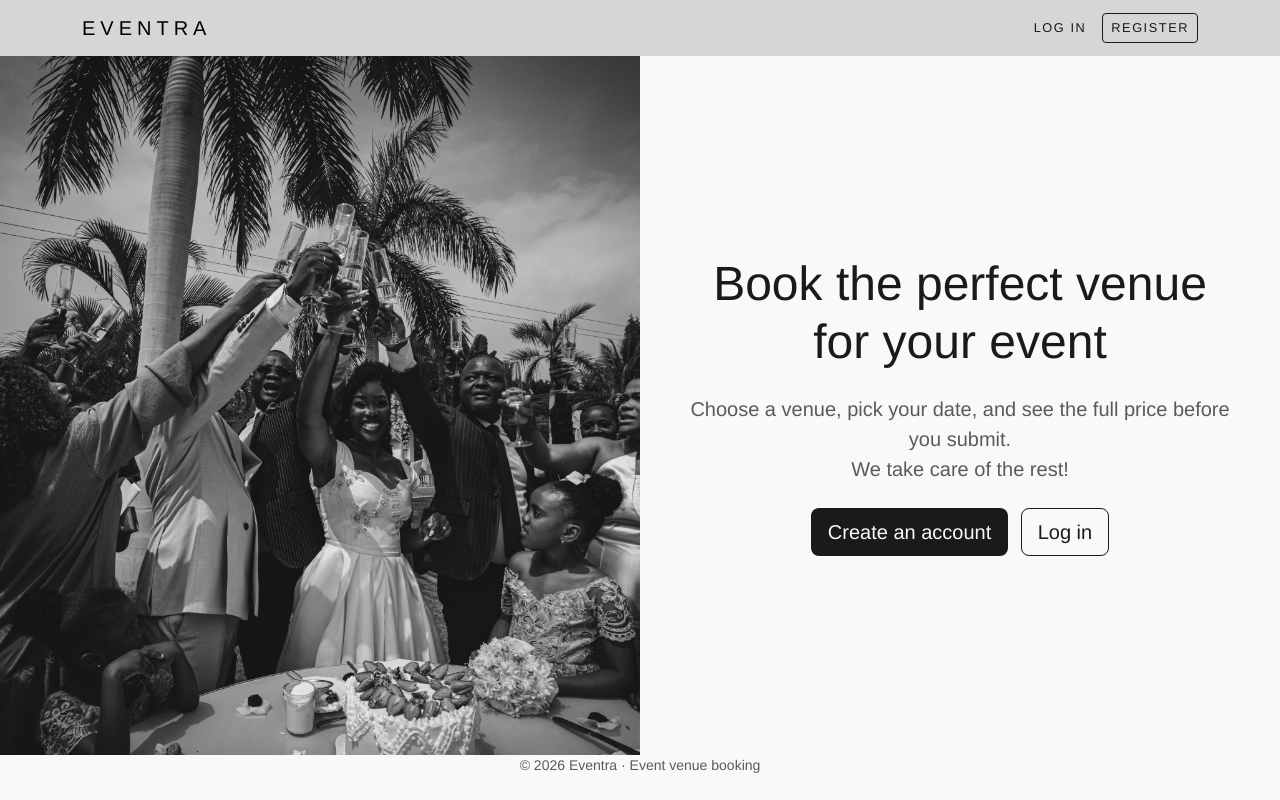
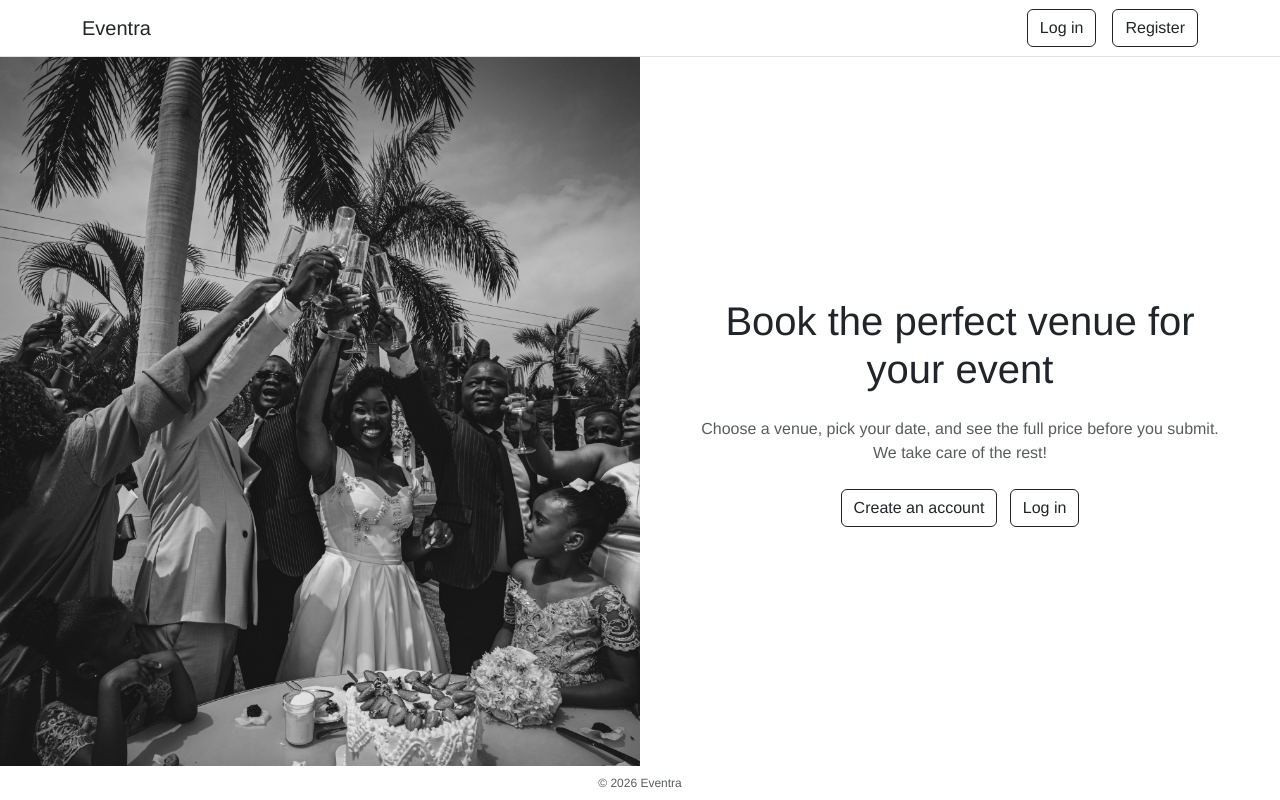
Before and after one commit to danielkostadinovski/Eventra, a PHP site: page / in a window 1280 px wide. Run offline with PHP 8.4, Linux system fonts and the light colour scheme.

Commit message:
Made every page to use the same font, colors, and buttons.

```diff
--- a/public/css/style.css
+++ b/public/css/style.css
@@ -1,86 +1,35 @@
-:root {
-    --eventra-dark: #1a1a1a;
-    --eventra-gold: #9c7a3c;
-    --eventra-champagne: #d6d6d6;
-    --eventra-ivory: #faf9f7;
-}
-
 body {
-    background-color: var(--eventra-ivory);
-    color: var(--eventra-dark);
-    font-family: Helvetica, Arial, sans-serif;
     min-height: 100vh;
     display: flex;
     flex-direction: column;
+    font-family: Helvetica, Arial, sans-serif;
 }
 
-h1, h2, h3 {
-    font-weight: 700;
+main {
+    flex: 1;
 }
 
-a {
-    color: var(--eventra-dark);
+footer {
+    font-size: 0.75rem;
 }
 
-.navbar-eventra {
-    background-color: var(--eventra-champagne);
-}
-
-.navbar-eventra .navbar-brand {
-    letter-spacing: 0.25em;
-    text-transform: uppercase;
-}
-
-.navbar-eventra .nav-link,
-.navbar-eventra .navbar-text,
-.navbar-eventra .btn {
-    font-size: 0.8rem;
-    letter-spacing: 0.12em;
-    text-transform: uppercase;
-}
-
-.btn-eventra {
-    background-color: var(--eventra-dark);
-    color: var(--eventra-ivory);
-}
-
+.btn-eventra,
 .btn-eventra:hover {
-    background-color: var(--eventra-gold);
-    color: var(--eventra-ivory);
-}
-
-.btn-outline-eventra {
-    border-color: var(--eventra-dark);
-    color: var(--eventra-dark);
-}
-
-.btn-outline-eventra:hover {
-    background-color: var(--eventra-dark);
-    color: var(--eventra-ivory);
-}
-
-.eyebrow {
-    color: var(--eventra-gold);
-    font-size: 0.75rem;
-    letter-spacing: 0.3em;
-    text-transform: uppercase;
-}
-
-.hero {
-    background-color: rgba(241, 232, 223, 0.92);
-    margin-left: calc(50% - 50vw);
-    margin-right: calc(50% - 50vw);
+    background-color: transparent;
+    border-color: var(--bs-body-color);
+    color: var(--bs-body-color);
 }
 
 .auth-card {
     max-width: 460px;
 }
 
-main {
-    flex: 1;
-}
-
 .split-photo {
     background: url('../images/wedding.jpg') center / cover;
     min-height: 300px;
 }
+
+.navbar-brand,
+.navbar-brand:hover {
+    color: var(--bs-body-color);
+}
--- a/views/auth/login.php
+++ b/views/auth/login.php
@@ -1,6 +1,6 @@
 <div class="card auth-card mx-auto">
     <div class="card-body p-4">
-        <h1 class="h3 mb-4">Log in</h1>
+        <h1 class="h3 mb-4 text-center">Log in</h1>
 
         <?php if ($error): ?>
             <div class="alert alert-danger"><?= e($error) ?></div>
--- a/views/dashboard.php
+++ b/views/dashboard.php
@@ -1,2 +1,2 @@
-<h1>Welcome, <?= e($user['FirstName']) ?></h1>
+<h1 class="mb-4">Welcome, <?= e($user['FirstName']) ?></h1>
 <p class="text-muted">You are logged in as <?= e(roleName($user['Role'])) ?>. Your dashboard is coming soon.</p>
--- a/views/error.php
+++ b/views/error.php
@@ -1,5 +1,5 @@
 <div class="text-center py-5">
-    <h1 class="h3 fw-bold"><?= e($heading) ?></h1>
+    <h1 class="mb-4"><?= e($heading) ?></h1>
     <p class="text-muted"><?= e($message) ?></p>
-    <a href="index.php" class="btn btn-eventra">Back to the start page</a>
+    <a href="index.php" class="btn btn-eventra">Back to the home page</a>
 </div>
--- a/views/home.php
+++ b/views/home.php
@@ -2,13 +2,13 @@
     <div class="col-md-6 split-photo"></div>
     <div class="col-md-6 d-flex align-items-center justify-content-center text-center p-5">
         <div>
-            <h1 class="display-5 mb-4">Book the perfect venue for your event</h1>
-            <p class="lead text-muted mb-4">
+            <h1 class="mb-4">Book the perfect venue for your event</h1>
+            <p class="text-muted mb-4">
                 Choose a venue, pick your date, and see the full price before you submit.<br>
                 We take care of the rest!
             </p>
-            <a href="index.php?page=register" class="btn btn-eventra btn-lg me-2">Create an account</a>
-            <a href="index.php?page=login" class="btn btn-outline-eventra btn-lg">Log in</a>
+            <a href="index.php?page=register" class="btn btn-eventra me-2">Create an account</a>
+            <a href="index.php?page=login" class="btn btn-eventra">Log in</a>
         </div>
     </div>
 </div>
--- a/views/layout/footer.php
+++ b/views/layout/footer.php
@@ -1,7 +1,6 @@
 </main>
-<footer class="text-center text-muted small pb-4">
-    &copy; <?= date('Y') ?> Eventra · Event venue booking
+<footer class="text-center text-muted py-2">
+    &copy; <?= date('Y') ?> Eventra
 </footer>
-<script src="https://cdn.jsdelivr.net/npm/bootstrap@5.3.3/dist/js/bootstrap.bundle.min.js"></script>
 </body>
 </html>
--- a/views/layout/header.php
+++ b/views/layout/header.php
@@ -8,19 +8,19 @@
     <link href="css/style.css" rel="stylesheet">
 </head>
 <body>
-<nav class="navbar navbar-eventra">
+<nav class="navbar border-bottom">
     <div class="container">
         <a class="navbar-brand" href="index.php">Eventra</a>
         <div class="d-flex align-items-center gap-3">
             <?php if ($navUser = currentUser()): ?>
-                <span class="navbar-text"><?= e($navUser['FirstName']) ?>, <?= e(roleName($navUser['Role'])) ?></span>
+                <span><?= e($navUser['FirstName']) ?>, <?= e(roleName($navUser['Role'])) ?></span>
                 <form method="post" action="index.php?page=logout">
                     <?= csrfField() ?>
-                    <button class="btn btn-outline-eventra btn-sm">Log out</button>
+                    <button class="btn btn-eventra">Log out</button>
                 </form>
             <?php else: ?>
-                <a class="nav-link" href="index.php?page=login">Log in</a>
-                <a class="btn btn-outline-eventra btn-sm" href="index.php?page=register">Register</a>
+                <a class="btn btn-eventra" href="index.php?page=login">Log in</a>
+                <a class="btn btn-eventra" href="index.php?page=register">Register</a>
             <?php endif; ?>
         </div>
     </div>
```
